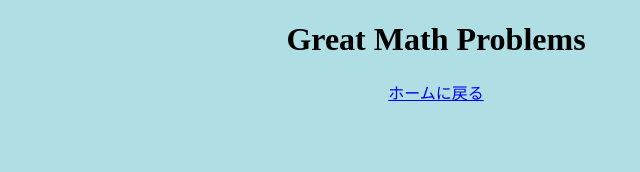
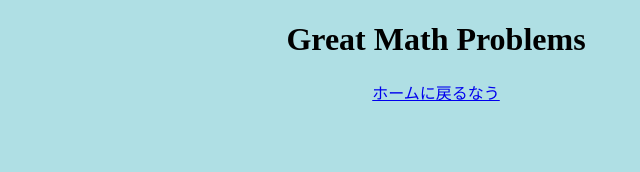
Before and after one commit to daiki-0930/my-project, a plain HTML site: page index.html in a window 1280 px wide. Shown: the full height of the page, 204-844 px from the left. Drawn offline with Linux system fonts and the light colour scheme.

Commit message:
Add files via upload

```diff
--- a/index.html
+++ b/index.html
@@ -7,7 +7,7 @@
 </head>
 <body>
     <h1 class="center">Great Math Problems</h1>
-    <p class="center"><a href="https://daiki-0930.github.io/my-project/">ホームに戻る</a></p>
+    <p class="center"><a href="https://daiki-0930.github.io/my-project/">ホームに戻るなう</a></p>
     <p>aaa</p>
 </body>
 
```
